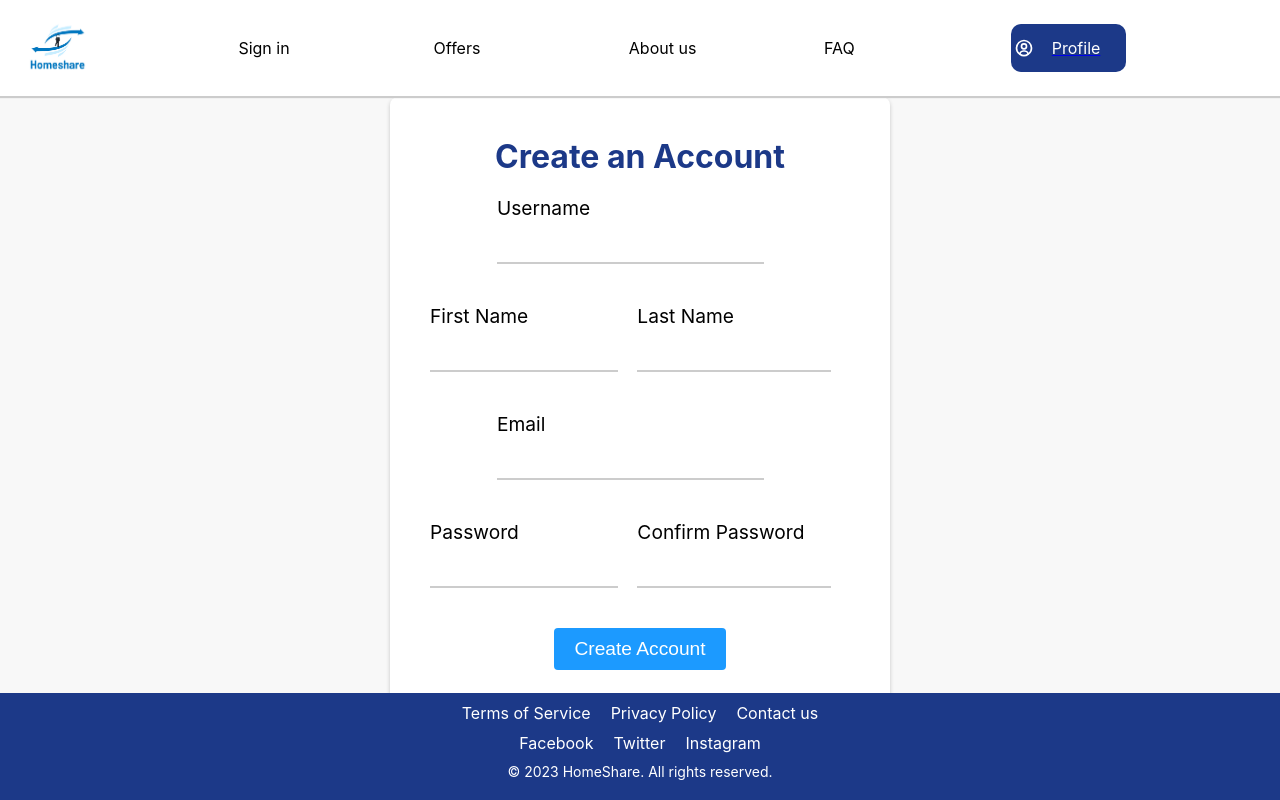
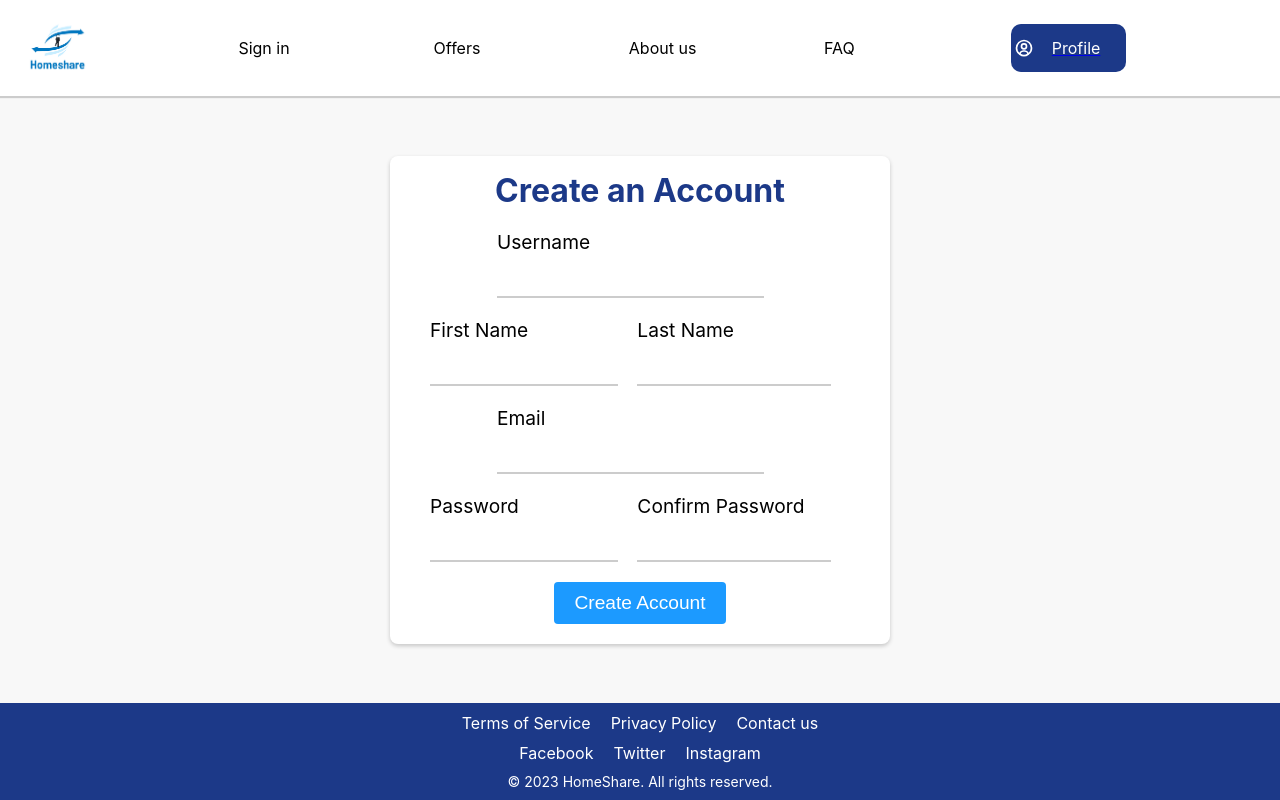
Before and after one commit to Pierro236/home-share, a React (Create React App) app: page /signup in a window 1280 px wide. Built offline with nearby package versions, Linux system fonts and the light colour scheme.

Commit message:
add changes

```diff
--- a/src/components/Footer/Footer.module.css
+++ b/src/components/Footer/Footer.module.css
@@ -1,6 +1,7 @@
 .footerContainer {
     background-color: #1c3988;
     padding: 10px;
+    padding-bottom: 0%;
     text-align: center;
     position: fixed;
     bottom: 0;
--- a/src/pages/Account/Account.module.css
+++ b/src/pages/Account/Account.module.css
@@ -8,6 +8,7 @@
 
 .accountContainer h2 {
   text-align: center;
+  padding-top: 0;
 }
 
 .accountContainer .formContainer {
--- a/src/pages/Signup/Signup.module.css
+++ b/src/pages/Signup/Signup.module.css
@@ -20,18 +20,20 @@
     box-shadow: 0px 2px 4px rgba(0, 0, 0, 0.2);
     width: 500px;
     max-width: 90%;
-    margin-top: 0.5%;
+    padding-top: 15px;
+    padding-bottom: 20px;
   }
 
   .signupForm h1 {
     font-size: 2rem;
     margin-bottom: 20px;
+
   }
 
   .signupForm label {
     display: flex;
     flex-direction: column;
-    margin-bottom: 20px;
+    margin-bottom: 0;
     font-size: 1.2rem;
     margin-right: 1em;
   }
```
